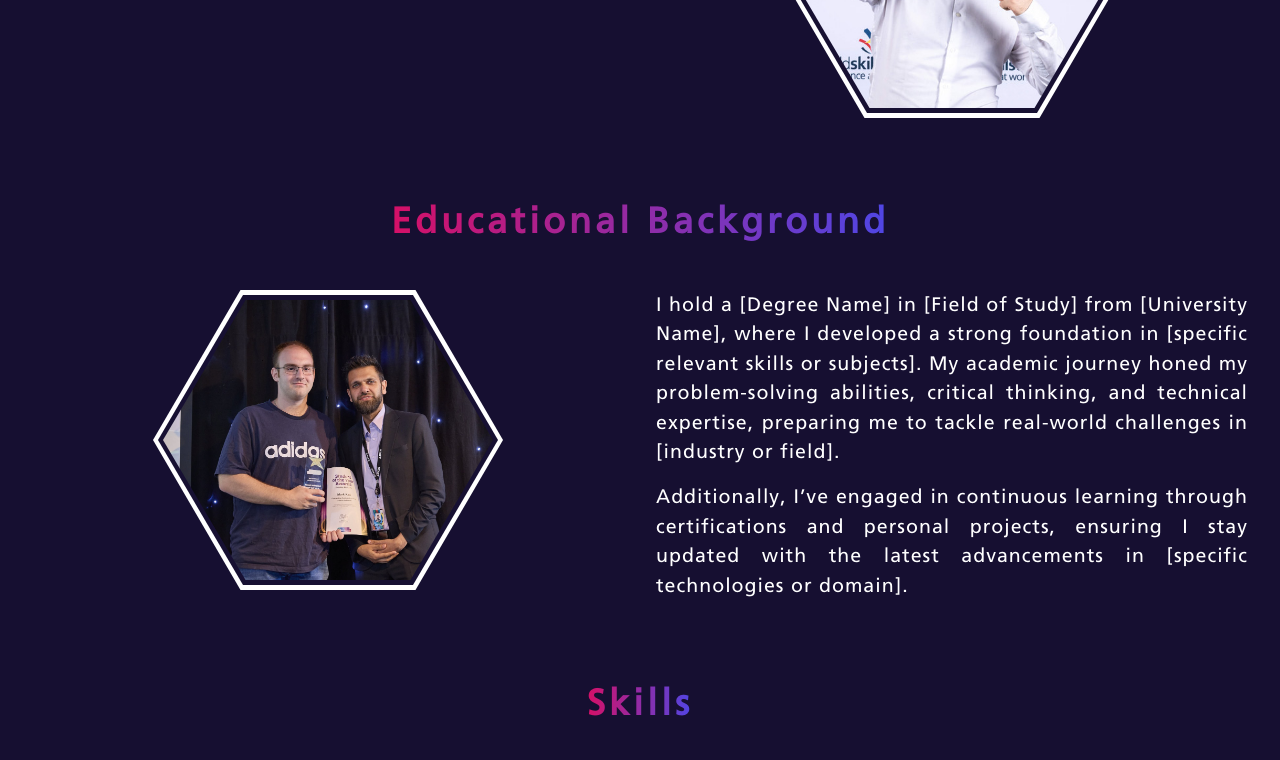
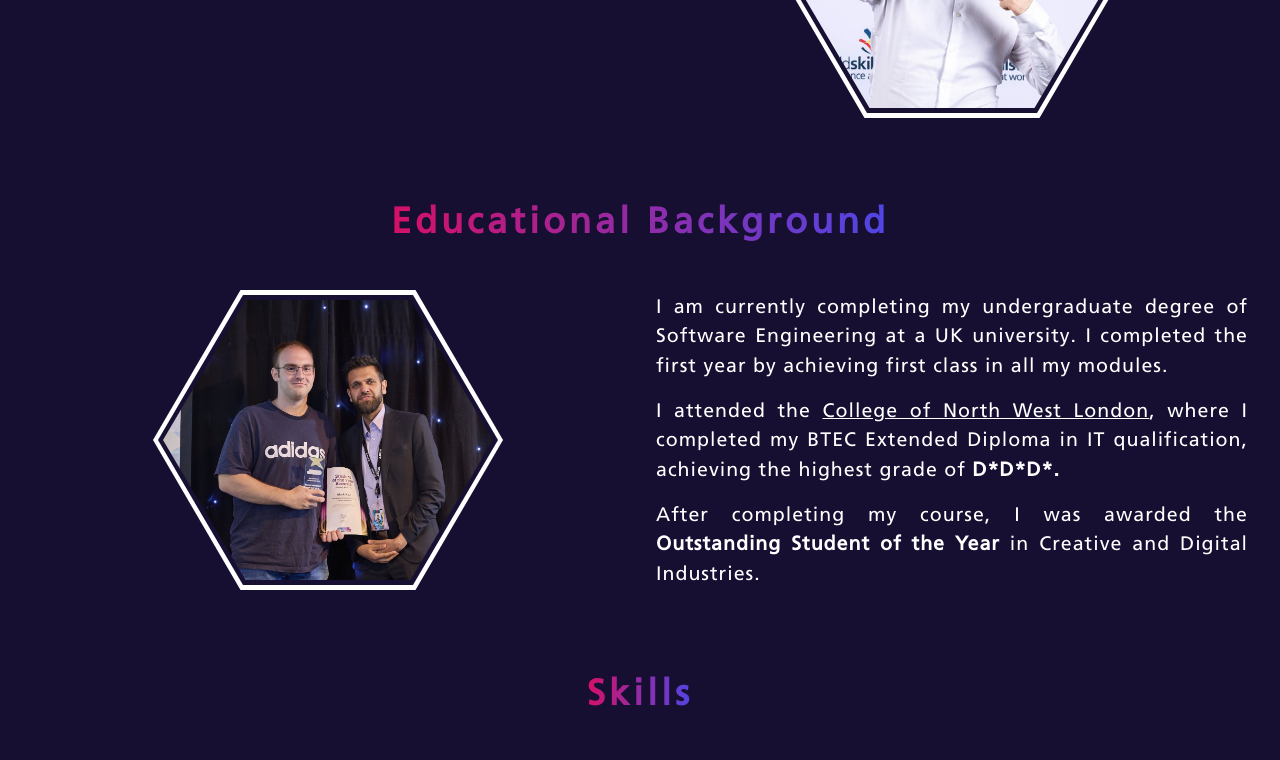
Before and after one commit to InterMaus1154/portfolio_24, a React (Vite) app: page / in a window 1280 px wide. Shown: the part 1280-2040 px from the top of the page. Built offline with nearby package versions, Linux system fonts and the light colour scheme.

Commit message:
educational texts

```diff
--- a/src/components/about/About.tsx
+++ b/src/components/about/About.tsx
@@ -25,15 +25,11 @@ const About: FC = () => {
                         <h3 className={"block--subtitle"}>Educational Background</h3>
                         <div className="block-content">
                             <div className="text--block">
-                                <p>I hold a [Degree Name] in [Field of Study] from [University Name], where I developed
-                                    a strong foundation in [specific relevant skills or subjects]. My academic journey
-                                    honed my problem-solving abilities, critical thinking, and technical expertise,
-                                    preparing me to tackle real-world challenges in [industry or field].
+                                <p>I am currently completing my undergraduate degree of Software Engineering at a UK university. I completed the first year by achieving first class in all my modules.
                                 </p>
-                                <p>Additionally, I’ve engaged in continuous learning through certifications and personal
-                                    projects, ensuring I stay updated with the latest advancements in [specific
-                                    technologies or domain].
+                                <p>I attended the <a className={"inline-link"} href={"https://cnwl.ac.uk/about/news-events/article/2024/09/23/student-wins-medallion-for-excellence-at-worldskills-lyon-2024"} target={"_blank"}>College of North West London</a>, where I completed my BTEC Extended Diploma in IT qualification, achieving the highest grade of <b>D*D*D*.</b>
                                 </p>
+                                <p>After completing my course, I was awarded the <b>Outstanding Student of the Year</b> in Creative and Digital Industries.</p>
                             </div>
                             <HexagonBorderImage />
                         </div>
--- a/src/components/hero/Hero.tsx
+++ b/src/components/hero/Hero.tsx
@@ -7,7 +7,7 @@ const Hero: FC = () => {
             <div className="full-width-wrapper">
                 <div className="hero-title-wrapper">
                     <h2>Márk Kiss</h2>
-                    <h3>Web Developer.</h3>
+                    <h3>Web Developer</h3>
                     <h3>WorldSkills International Lyon 2024: Medallion of Excellence</h3>
                     <h3>WorldSkills UK 2023: Gold Winner</h3>
                 </div>
--- a/src/style/App.css
+++ b/src/style/App.css
@@ -233,3 +233,7 @@ footer {
     letter-spacing: 4px;
     color: var(--txt);
 }
+
+.inline-link{
+    display: inline;
+}
```
